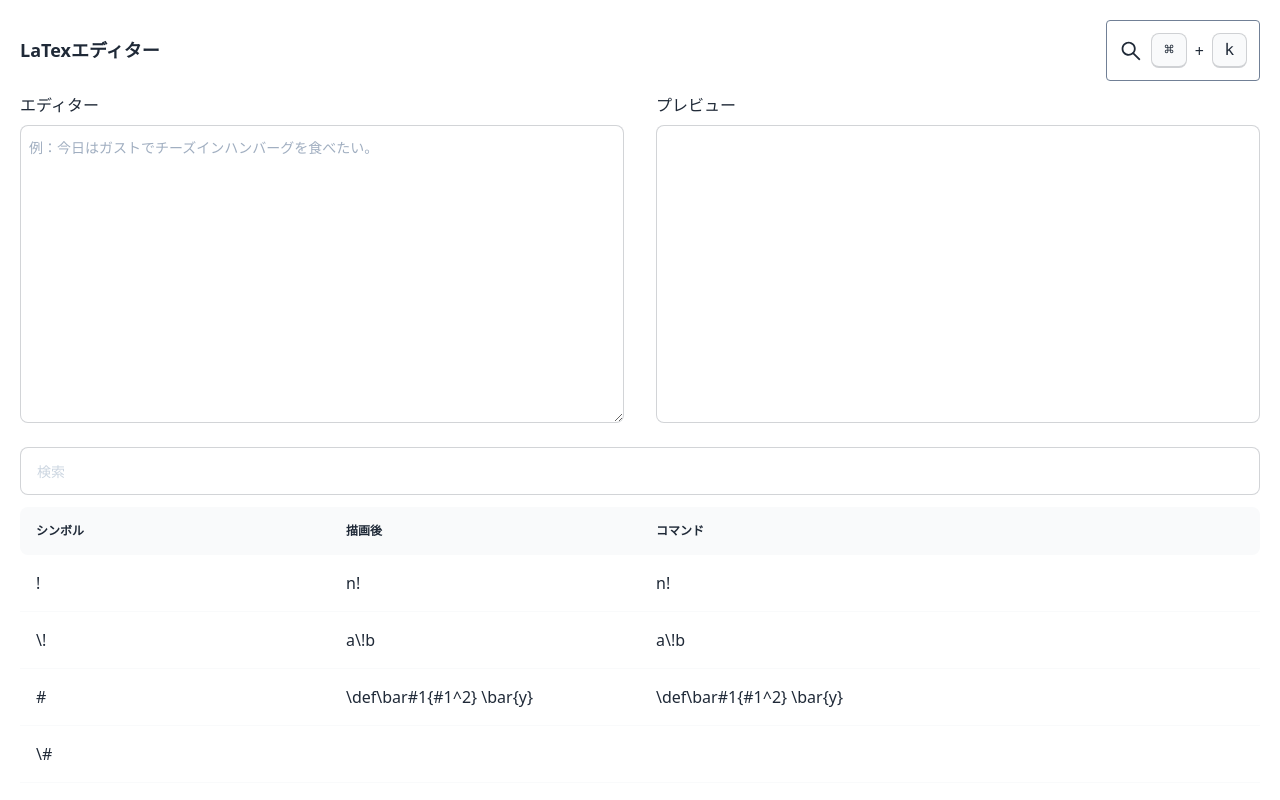
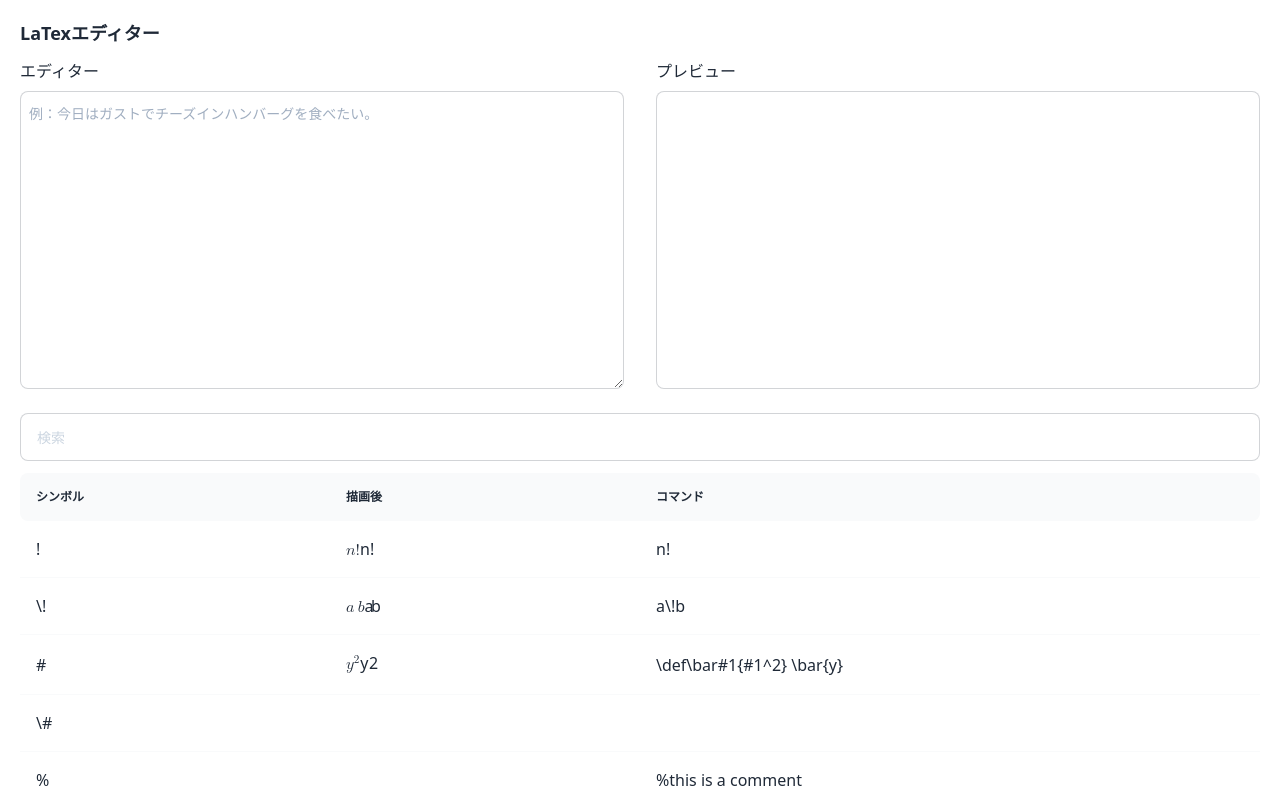
Before and after one commit to poteitoo/next-editor, a Next.js app: page /latex in a window 1280 px wide. Shown: the top 800 px of the page. Built offline with nearby package versions, Linux system fonts and the light colour scheme.

Commit message:
[Add] katex rendered text

```diff
--- /dev/null
+++ b/src/components/atoms/KatexText.tsx
@@ -0,0 +1,45 @@
+import React, { useEffect, useState } from 'react';
+
+import katex from 'katex';
+
+type KatexTextProps = {
+  html?: string;
+  text?: string | null;
+  isIgnoreError?: boolean;
+};
+
+const KatexTextWrapper: React.FC<KatexTextProps> = ({
+  html = '',
+  text = '',
+  isIgnoreError = false,
+  ...props
+}) => {
+  const [renderText, setRenderText] = useState('');
+
+  useEffect(() => {
+    if (html.length > 0) {
+      setRenderText(html);
+    } else if (text && text.length > 0) {
+      try {
+        const htmlText = katex.renderToString(text, {
+          throwOnError: true,
+        });
+        setRenderText(htmlText);
+      } catch (e) {
+        if (!isIgnoreError && e instanceof katex.ParseError) {
+          const htmlText = `Error in LaTeX '${text}': ${e.message}`
+            .replace(/&/g, '&amp;')
+            .replace(/</g, '&lt;')
+            .replace(/>/g, '&gt;');
+          setRenderText(htmlText);
+        }
+      }
+    } else {
+      setRenderText('');
+    }
+  }, [text, html, isIgnoreError]);
+
+  return <div dangerouslySetInnerHTML={{ __html: renderText }} {...props} />;
+};
+
+export const KatexText = React.memo(KatexTextWrapper);
--- a/src/components/templates/LaTexEditor.tsx
+++ b/src/components/templates/LaTexEditor.tsx
@@ -1,20 +1,22 @@
 import React, { useEffect, useState } from 'react';
 
-import { AiOutlineSearch } from '@react-icons/all-files/ai/AiOutlineSearch';
+// import { AiOutlineSearch } from '@react-icons/all-files/ai/AiOutlineSearch';
 import katex from 'katex';
+import { CopyToClipboard } from 'react-copy-to-clipboard';
 import { useDebounce } from 'use-debounce';
 
 import katex_commands from '../../../public/katex_commands.json';
 import { AppConfig } from '../../constants/config';
-import { Icon } from '../atoms/Icon';
+// import { Icon } from '../atoms/Icon';
+import { KatexText } from '../atoms/KatexText';
 import { TextArea } from '../atoms/TextArea';
 import { Meta } from '../organisms/layout/Meta';
-import { Katex, SearchModal } from '../organisms/SearchModal';
+import { Katex } from '../organisms/SearchModal';
 
 export const LaTexEditor: React.FC = () => {
   const [currentText, setCurrentText] = useState('');
   const [compiledText, setCompiledText] = useState('');
-  const [isModalOpen, setIsModalOpen] = useState(false);
+  // const [isModalOpen, setIsModalOpen] = useState(false);
   const [searchKeyword, setSearchKeyword] = useState('');
   const [katexsRepsents, setKatexRepsents] = useState<Katex[] | []>([]);
 
@@ -28,8 +30,9 @@ export const LaTexEditor: React.FC = () => {
     if (searchText.length > 0) {
       const repr = katex_commands.filter(
         ({ src, symb }) =>
-          src?.includes(searchText) || symb.includes(searchText)
+          symb.includes(searchText) || src?.includes(searchText)
       );
+      // .splice(0, 50);
 
       setKatexRepsents(repr);
     } else {
@@ -68,7 +71,7 @@ export const LaTexEditor: React.FC = () => {
       </Meta>
       <div className="flex items-center justify-between">
         <h1 className="text-lg font-bold">LaTexエディター</h1>
-        <Icon
+        {/* <Icon
           icon={
             <div className="flex align-center gap-2">
               <AiOutlineSearch className="my-auto" size={24} />
@@ -78,7 +81,7 @@ export const LaTexEditor: React.FC = () => {
             </div>
           }
           onClick={() => setIsModalOpen(true)}
-        />
+        /> */}
       </div>
       <div className="flex gap-8">
         <div className="flex flex-col w-1/2 gap-2">
@@ -115,22 +118,26 @@ export const LaTexEditor: React.FC = () => {
           </tr>
         </thead>
         <tbody>
-          {katexsRepsents.splice(0, 15).map(({ symb, src }, i) => (
-            <tr key={i}>
-              <td className="truncate">{symb}</td>
-              <td className="truncate">{src}</td>
-              <td className="truncate">{src}</td>
-            </tr>
+          {katexsRepsents.map(({ symb, src }, i) => (
+            <CopyToClipboard text={src || symb} key={symb + i}>
+              <tr>
+                <td className="truncate">{symb}</td>
+                <td className="truncate">
+                  <KatexText text={src} isIgnoreError={true} />
+                </td>
+                <td className="truncate">{src}</td>
+              </tr>
+            </CopyToClipboard>
           ))}
         </tbody>
       </table>
 
-      <SearchModal
+      {/* <SearchModal
         katexs={katexsRepsents}
         isOpen={isModalOpen}
         onCloseModal={setIsModalOpen}
         onChangeText={setSearchKeyword}
-      />
+      /> */}
     </div>
   );
 };
```
